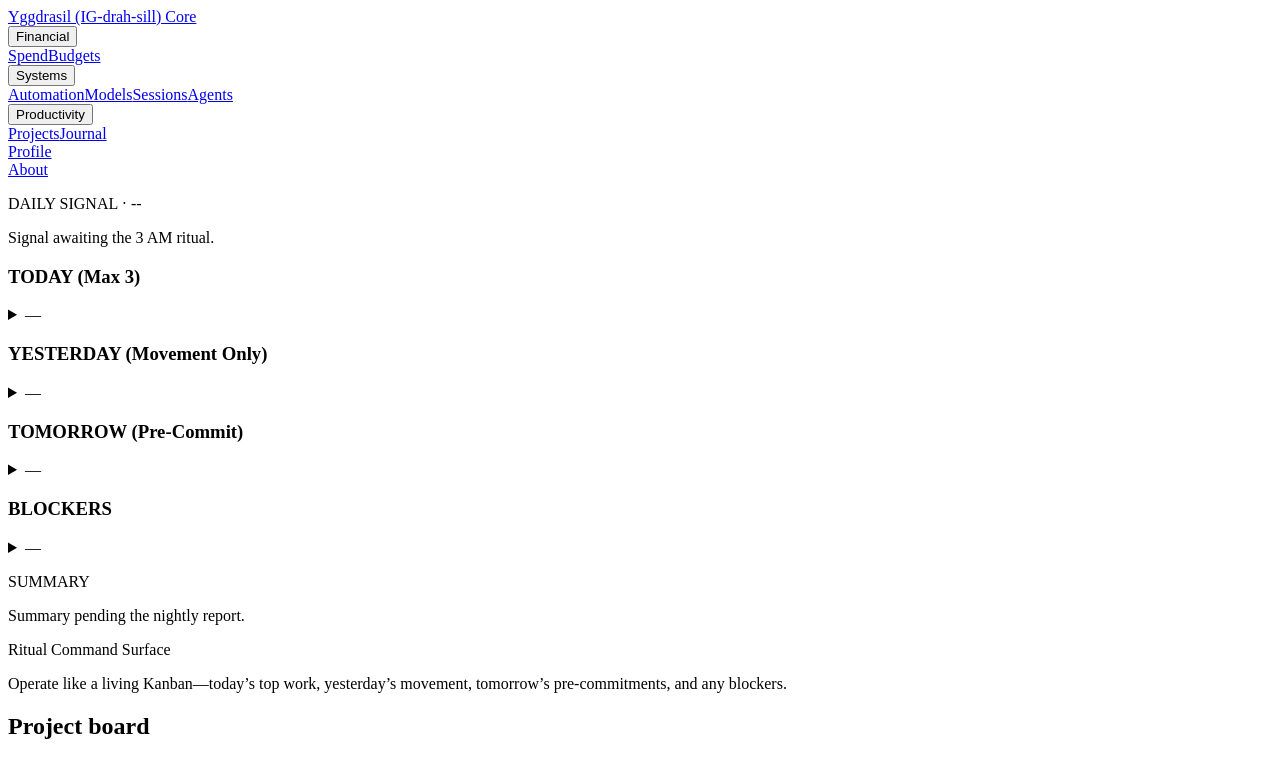
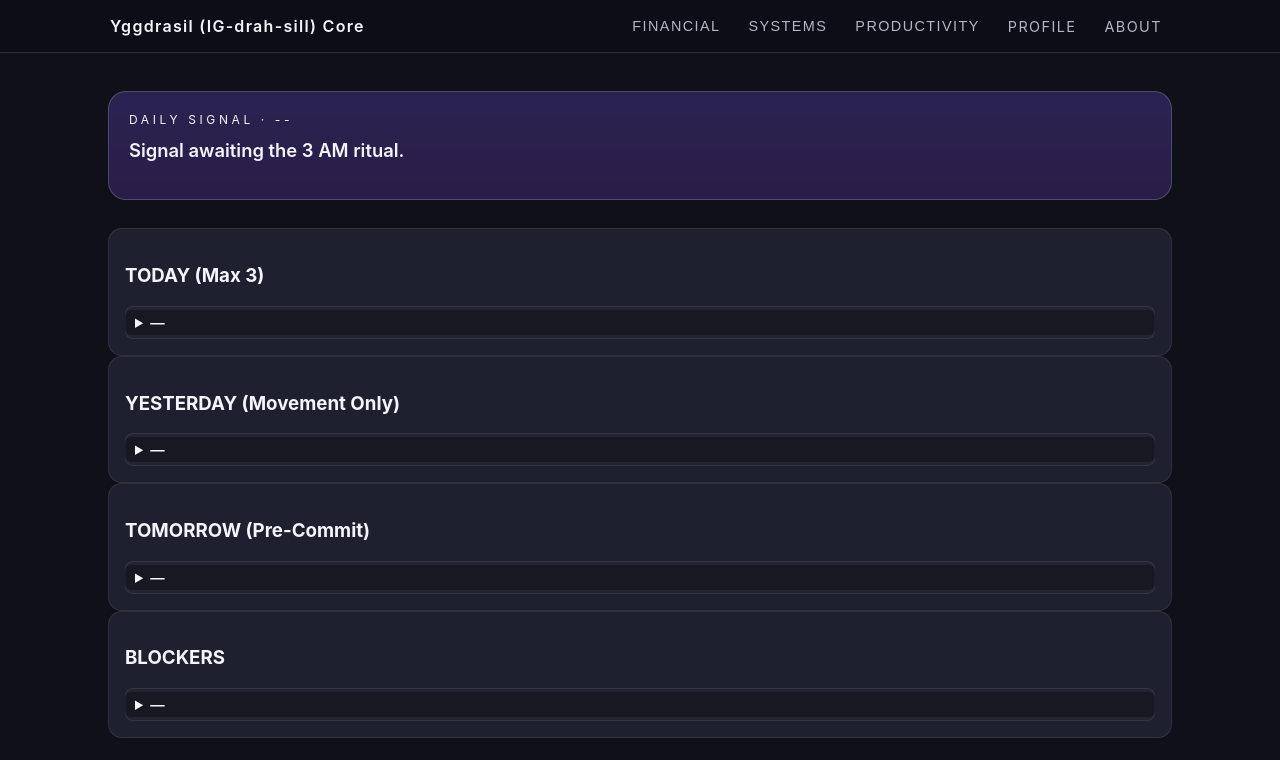
Before and after one commit to nslatter-vcode/OC_Recovery, a Next.js app in the folder dashboard/: page / in a window 1280 px wide. Shown: the top 760 px of the page. Built offline with nearby package versions, Linux system fonts and the light colour scheme.

Commit message:
Refine minimalist palette

```diff
--- a/dashboard/src/app/globals.css
+++ b/dashboard/src/app/globals.css
@@ -1,3 +1,270 @@
+:root {
+  color-scheme: dark;
+  --bg: #101118;
+  --panel: #181929;
+  --panel2: #1f222f;
+  --text: #f4f4fb;
+  --muted: #b4b6c8;
+  --border: #2e303a;
+  --accent: #bda5ff;
+  --card: #1f202f;
+  --card-light: #2c2d3f;
+}
+
+* { box-sizing: border-box; }
+html, body { height: 100%; }
+body {
+  margin: 0;
+  background: var(--bg);
+  color: var(--text);
+  font-family: "SF Pro Display", "Inter", ui-sans-serif, system-ui;
+}
+
+a { color: inherit; text-decoration: none; }
+
+a:hover { text-decoration: none; }
+
+code {
+  font-family: ui-monospace, SFMono-Regular, Menlo, Monaco, Consolas, "Liberation Mono", Courier, monospace;
+  background: #1a1a22;
+  border: 1px solid var(--border);
+  padding: 2px 6px;
+  border-radius: 6px;
+}
+
+.container { max-width: 1100px; margin: 0 auto; padding: 18px; }
+
+.nav {
+  position: sticky;
+  top: 0;
+  z-index: 10;
+  background: rgba(14, 14, 24, 0.95);
+  border-bottom: 1px solid var(--border);
+}
+
+.nav-inner {
+  max-width: 1100px;
+  margin: 0 auto;
+  padding: 14px 20px;
+  display: flex;
+  gap: 16px;
+  align-items: center;
+}
+
+.brand {
+  font-weight: 600;
+  letter-spacing: 0.08em;
+}
+
+.tabs {
+  display: flex;
+  gap: 12px;
+  margin-left: auto;
+  align-items: center;
+}
+
+.nav-group {
+  position: relative;
+}
+
+.nav-link {
+  background: none;
+  border: none;
+  color: var(--muted);
+  font-size: 0.9rem;
+  padding: 4px 8px;
+  border-radius: 8px;
+  text-transform: uppercase;
+  letter-spacing: 0.1em;
+}
+
+.nav-link:hover {
+  color: var(--text);
+}
+
+.nav-menu {
+  position: absolute;
+  top: 32px;
+  left: 0;
+  min-width: 150px;
+  background: rgba(20, 20, 35, 0.95);
+  border: 1px solid rgba(255, 255, 255, 0.08);
+  border-radius: 10px;
+  box-shadow: 0 8px 24px rgba(0, 0, 0, 0.75);
+  padding: 6px 0;
+  display: none;
+}
+
+.nav-group:hover .nav-menu {
+  display: block;
+}
+
+.nav-menu-link {
+  display: block;
+  padding: 6px 14px;
+  font-size: 0.85rem;
+  color: var(--text);
+}
+
+.nav-menu-link:hover {
+  background: rgba(255, 255, 255, 0.08);
+}
+
+.signal-panel {
+  border: 1px solid rgba(255, 255, 255, 0.18);
+  border-radius: 18px;
+  padding: 20px;
+  background: linear-gradient(180deg, rgba(123, 90, 255, 0.25), rgba(73, 45, 131, 0.45));
+  margin-top: 20px;
+}
+
+.signal-label {
+  font-size: 0.75rem;
+  letter-spacing: 0.3em;
+  text-transform: uppercase;
+  margin: 0;
+}
+
+.signal-humor {
+  font-size: 1.15rem;
+  font-weight: 600;
+  margin-top: 12px;
+}
+
+.signal-reflection {
+  font-size: 0.95rem;
+  margin-top: 10px;
+  color: rgba(244, 244, 251, 0.9);
+}
+
+.command-board {
+  margin-top: 28px;
+  display: grid;
+  gap: 16px;
+  grid-template-columns: repeat(auto-fit, minmax(220px, 1fr));
+}
+
+.directive-card {
+  border: 1px solid rgba(255, 255, 255, 0.08);
+  border-radius: 14px;
+  padding: 16px;
+  background: var(--card);
+}
+
+.directive-list {
+  display: flex;
+  flex-direction: column;
+  gap: 12px;
+}
+
+.directive-detail {
+  border: none;
+  border-radius: 8px;
+  background: rgba(255, 255, 255, 0.02);
+  box-shadow: inset 0 0 0 1px rgba(255, 255, 255, 0.08);
+  padding: 4px 0;
+}
+
+.directive-detail summary {
+  cursor: pointer;
+  font-size: 0.9rem;
+  font-weight: 600;
+  padding: 4px 10px;
+  border-radius: 6px;
+  background: rgba(17, 17, 26, 0.6);
+  color: var(--text);
+}
+
+.directive-detail[open] summary {
+  border-bottom-left-radius: 0;
+  border-bottom-right-radius: 0;
+}
+
+.directive-detail p {
+  margin: 0;
+  padding: 8px 10px 10px;
+  font-size: 0.9rem;
+  color: rgba(244, 244, 251, 0.92);
+  border-radius: 0 0 6px 6px;
+  background: rgba(12, 12, 18, 0.6);
+}
+
+.summary {
+  margin-top: 26px;
+  display: flex;
+  justify-content: space-between;
+  gap: 20px;
+  padding: 18px;
+  border: 1px solid rgba(255, 255, 255, 0.08);
+  border-radius: 16px;
+  background: linear-gradient(180deg, rgba(24, 24, 32, 0.9), rgba(18, 18, 28, 0.95));
+}
+
+.section-label {
+  text-transform: uppercase;
+  letter-spacing: 0.2em;
+  font-size: 0.7rem;
+}
+
+.plan-note {
+  text-align: right;
+}
+
+.projects {
+  margin-top: 32px;
+  border: 1px solid rgba(255, 255, 255, 0.08);
+  border-radius: 18px;
+  padding: 16px 20px;
+  background: var(--card-light);
+}
+
+.projects-header {
+  display: flex;
+  justify-content: space-between;
+  align-items: baseline;
+  margin-bottom: 12px;
+}
+
+.projects-header h2 {
+  margin: 0;
+  font-size: 1rem;
+}
+
+.project-list {
+  list-style: none;
+  margin: 0;
+  padding: 0;
+  display: flex;
+  flex-direction: column;
+  gap: 10px;
+}
+
+.project-list li {
+  display: flex;
+  align-items: center;
+  gap: 10px;
+  padding: 6px 10px;
+  border-radius: 10px;
+  font-size: 0.95rem;
+}
+
+.project-list li.pending {
+  background: rgba(255, 255, 255, 0.02);
+}
+
+.project-list li.done {
+  background: rgba(255, 255, 255, 0.05);
+  color: rgba(255, 255, 255, 0.6);
+}
+
+.project-checkbox {
+  width: 20px;
+  text-align: center;
+}
+
+.project-text {
+  flex: 1;
+}
 
 .systems-panel {
   margin-top: 32px;
```
